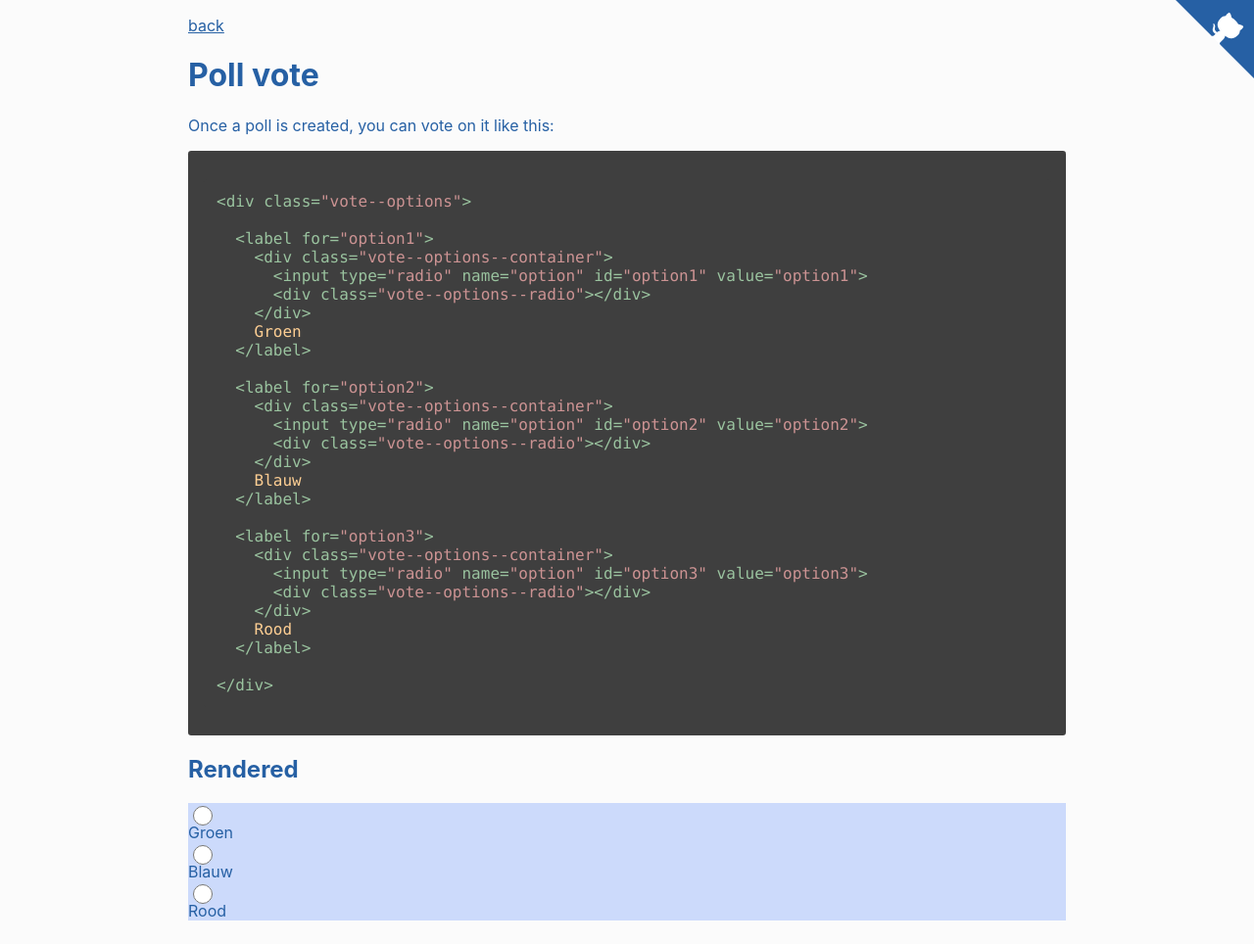
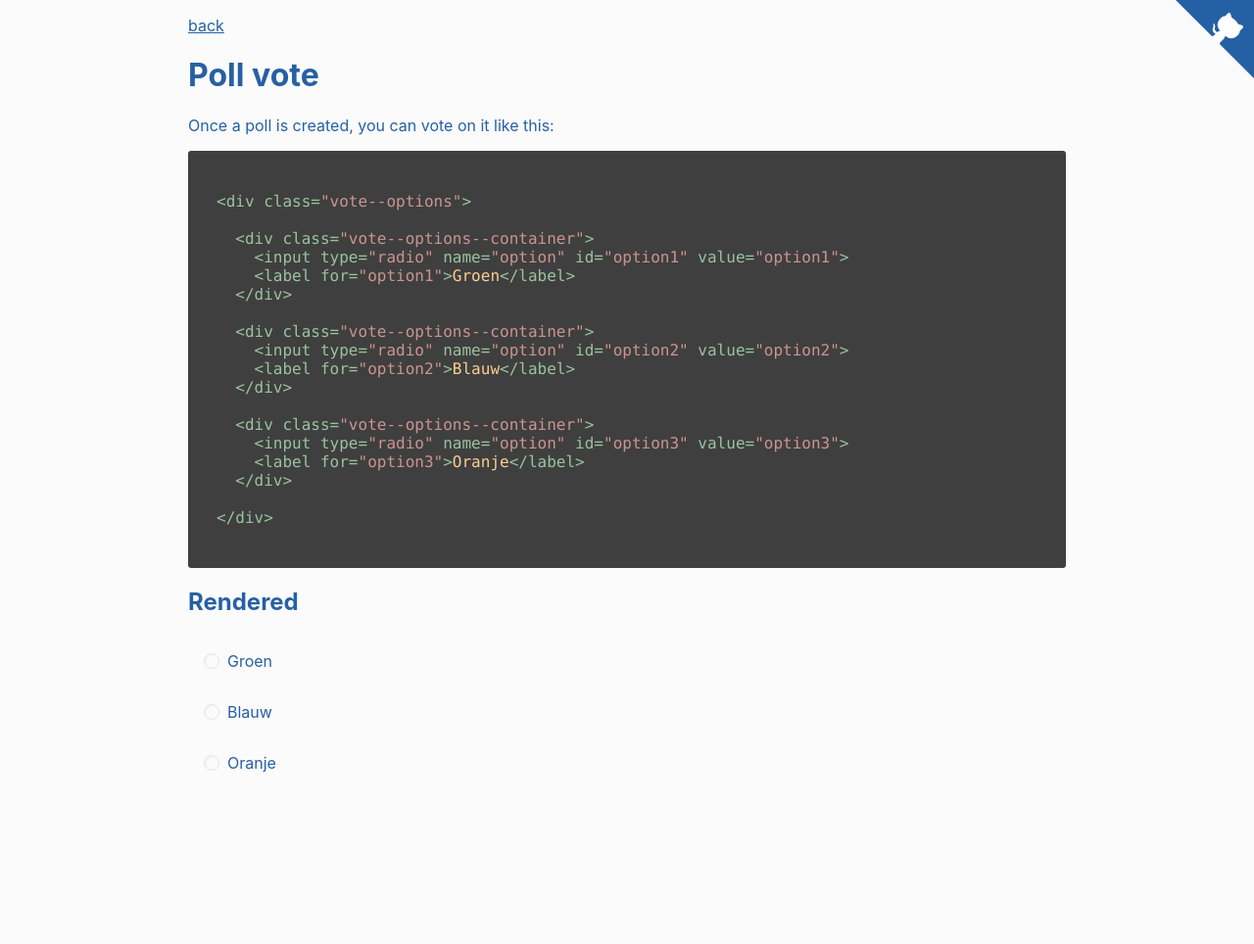
Before and after one commit to gin-fizz/styleguide, a Jekyll site: the page built from _components/poll-vote.md, in a window 1280 px wide. Shown: the whole page at 98% size. Built offline with Jekyll 4.4.1, drawn with Linux system fonts in a browser that asks for light colours; after the commit the page ends 900 px from its top, so only the background shows below that.

Commit message:
radio buttons using svg (currently using svg from codepenner link)

````diff
--- a/_components/poll-vote.md
+++ b/_components/poll-vote.md
@@ -8,29 +8,20 @@ Once a poll is created, you can vote on it like this:
 ```html
 <div class="vote--options">
 
-  <label for="option1">
-    <div class="vote--options--container">
-      <input type="radio" name="option" id="option1" value="option1">
-      <div class="vote--options--radio"></div>
-    </div>
-    Groen
-  </label>
+  <div class="vote--options--container">
+    <input type="radio" name="option" id="option1" value="option1">
+    <label for="option1">Groen</label>
+  </div>
 
-  <label for="option2">
-    <div class="vote--options--container">
-      <input type="radio" name="option" id="option2" value="option2">
-      <div class="vote--options--radio"></div>
-    </div>
-    Blauw
-  </label>
+  <div class="vote--options--container">
+    <input type="radio" name="option" id="option2" value="option2">
+    <label for="option2">Blauw</label>
+  </div>
 
-  <label for="option3">
-    <div class="vote--options--container">
-      <input type="radio" name="option" id="option3" value="option3">
-      <div class="vote--options--radio"></div>
-    </div>
-    Rood
-  </label>
+  <div class="vote--options--container">
+    <input type="radio" name="option" id="option3" value="option3">
+    <label for="option3">Oranje</label>
+  </div>
 
 </div>
 ```
@@ -40,28 +31,19 @@ Once a poll is created, you can vote on it like this:
 
 <div class="vote--options">
 
-  <label for="option1">
-    <div class="vote--options--container">
-      <input type="radio" name="option" id="option1" value="option1">
-      <div class="vote--options--radio"></div>
-    </div>
-    Groen
-  </label>
+  <div class="vote--options--container">
+    <input type="radio" name="option" id="option1" value="option1">
+    <label for="option1">Groen</label>
+  </div>
 
-  <label for="option2">
-    <div class="vote--options--container">
-      <input type="radio" name="option" id="option2" value="option2">
-      <div class="vote--options--radio"></div>
-    </div>
-    Blauw
-  </label>
+  <div class="vote--options--container">
+    <input type="radio" name="option" id="option2" value="option2">
+    <label for="option2">Blauw</label>
+  </div>
 
-  <label for="option3">
-    <div class="vote--options--container">
-      <input type="radio" name="option" id="option3" value="option3">
-      <div class="vote--options--radio"></div>
-    </div>
-    Rood
-  </label>
+  <div class="vote--options--container">
+    <input type="radio" name="option" id="option3" value="option3">
+    <label for="option3">Oranje</label>
+  </div>
 
 </div>
--- a/_sass/components/vote.scss
+++ b/_sass/components/vote.scss
@@ -1,36 +1,68 @@
 .vote {
   max-width: 30em;
   margin: 0 auto;
-  padding: 1em;
+  padding: $s-medium;
 
   &--options {
-    display: flex;
-    flex-direction: column;
-    margin: $s-small 0;
+  	display: flex;
+  	flex-direction: column;
 
-    label {
-      background-color: $c-accent-light;
-    }
+  	input[type=radio] {
+		  position: absolute;
+		  left: 0;
+		  top: 0;
+		  margin: 0;
+		  padding: 0;
+		  opacity: 0;
+		}
 
-    &--container {
-    	position: relative;
-		  width: 20px;
-		  height: 20px;
-		  margin-right: 0.5em;
-    }
+		label {
+			padding-left: $s-medium-large;
+		  -webkit-user-select: none;
+		  -moz-user-select: none;
+		  -ms-user-select: none;
+		  user-select: none;
+		}
 
-    input, &--radio {
-    	position: absolute;
-		  width: 100%;
-		  height: 100%;
-		  left: 0;
-    }
+		label::before, label::after {
+			content: '';
+		  display: block;
+		  width: $s-medium;
+		  height: $s-medium;
+		  position: absolute;
+		  top: 50%;
+		  -webkit-transform: translateY(-50%);
+		  -moz-transform: translateY(-50%);
+		  -ms-transform: translateY(-50%);
+		  -o-transform: translateY(-50%);
+		  transform: translateY(-50%);
+		}
 
-    &--radio {
+		label::before {
+			left: 0;
+		  border: $s-hair solid $c-border-input-light;
+		  box-shadow: inset $s-hair $s-hair rgba(0, 0, 0, 0.03);
+		  border-radius: 50%;
+		}
 
-    }
+		label::after {
+			left: 3px;
+		  background: url("https://s3-us-west-2.amazonaws.com/s.cdpn.io/9487/icon-check.svg") no-repeat center center;
+		  display: none;
+		}
 
+		input[type=radio]:checked + label::after {
+		  display: block;
+		}
 
+		input[type=text], &--container {
+		  margin: $s-medium;
+		}
+
+		&--container {
+		  position: relative;
+		  display: inline-block;
+		}
 
     button {
       margin-top: $s-medium;
--- a/_sass/variables.scss
+++ b/_sass/variables.scss
@@ -9,6 +9,7 @@ $c-accent: #2660A4;
 $c-accent-dark: #869ACC;
 $c-accent-light: #CCDAFB;
 $c-border-input: #BDC4C9;
+$c-border-input-light: #E6E6E6;
 $c-error: #B94F4F;
 $c-error-dark: #5C2828;
 
@@ -17,4 +18,5 @@ $s-hair: .1em;
 $s-mini: .4em;
 $s-small: .5em;
 $s-medium: 1em;
+$s-medium-large: 1.5em;
 $s-large: 2em;
````
Also changed, not shown: _sass/__components__.scss (line endings or trailing spaces).
